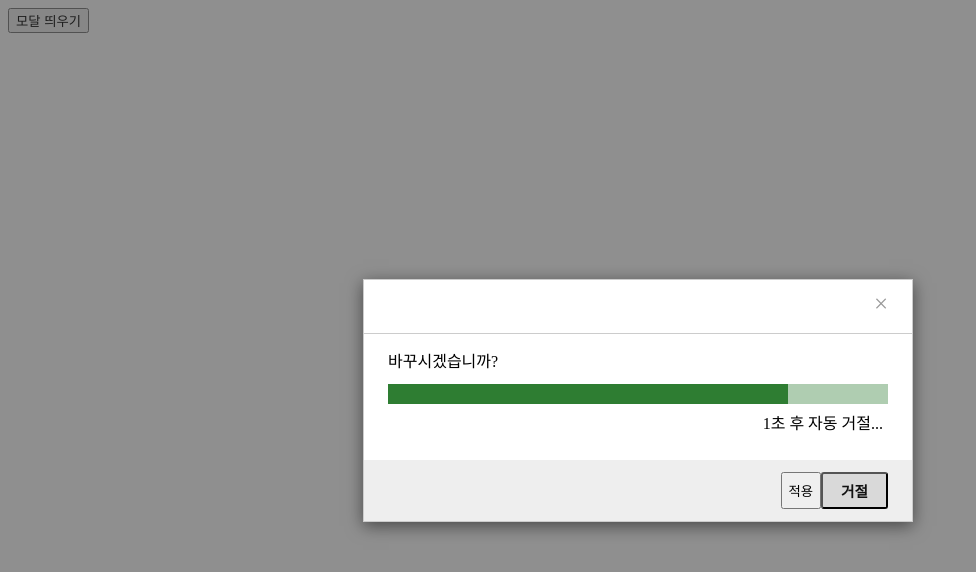
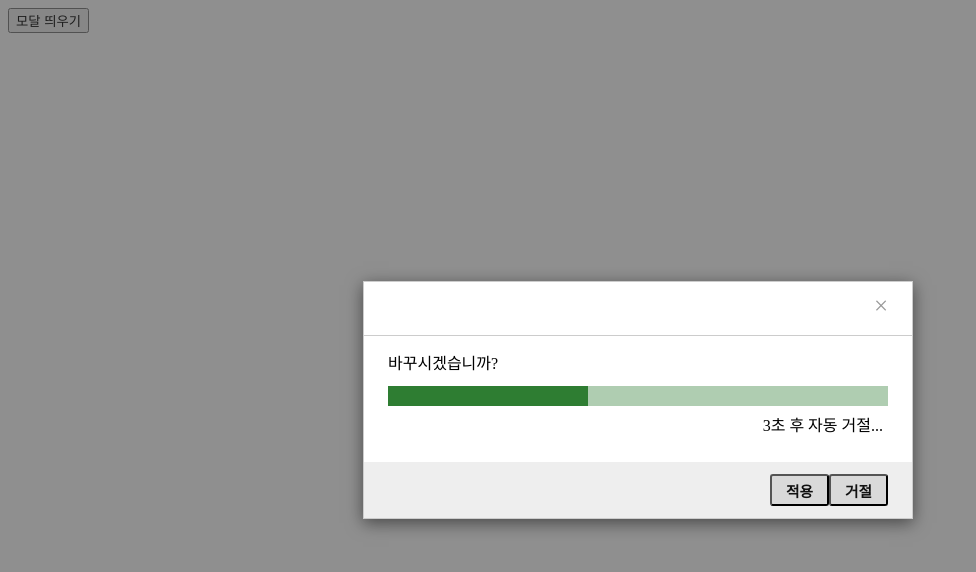
Before and after one commit to SJUdmtek/-, a React (Create React App) app: page / in a window 1280 px wide. Both pictures are taken after a click on the button "모달 띄우기". Shown: the top 572 px of the page, without its empty margins (0-976 px from the left). Built offline with nearby package versions, Linux system fonts and the light colour scheme.

Commit message:
3 files modified

```diff
--- a/App.tsx
+++ b/App.tsx
@@ -43,10 +43,15 @@ export default function App() {
 
   React.useEffect(() => {
     const timer = setInterval(() => {
-      setProgress((prevProgress) =>
-        prevProgress >= 100 ? 0 : prevProgress + 20
-      );
-      setTime((prevTime) => (prevTime <= 0 ? 5 : prevTime - 1));
+      if (!modalOpen) {
+        setProgress(0);
+        setTime(5);
+      } else {
+        setProgress((prevProgress) =>
+          prevProgress >= 100 ? 0 : prevProgress + 20
+        );
+        setTime((prevTime) => (prevTime <= 0 ? 5 : prevTime - 1));
+      }
     }, 1000);
     return () => {
       clearInterval(timer);
@@ -78,8 +83,17 @@ export default function App() {
             />
           </Box>
           <div style={{ display: 'flex', flexDirection: 'row-reverse' }}>
-            <button className={modalStyle.footerBtn}>거절</button>
-            <button>적용</button>
+            <button
+              className={modalStyle.footerBtn}
+              onClick={() => {
+                setModalOpen(false);
+                setProgress(0);
+                setTime(5);
+              }}
+            >
+              거절
+            </button>
+            <button className={modalStyle.footerBtn}>적용</button>
           </div>
         </ModalBase>
       )}
--- a/ModalBase/ModalBase.module.scss
+++ b/ModalBase/ModalBase.module.scss
@@ -135,12 +135,3 @@
   display: inline-block;
   width: auto;
 }
-
-.footerBtn {
-  padding: 6px 18px;
-  color: #111;
-  background-color: #d9d9d9;
-  border-radius: 3px;
-  font-size: 11pt;
-  font-weight: 600;
-}
--- a/ProgressModal.module.scss
+++ b/ProgressModal.module.scss
@@ -1,5 +1,5 @@
 .footerBtn {
-  padding: 6px 18px;
+  padding: 3px 14px;
   color: #111;
   background-color: #d9d9d9;
   border-radius: 3px;
```
